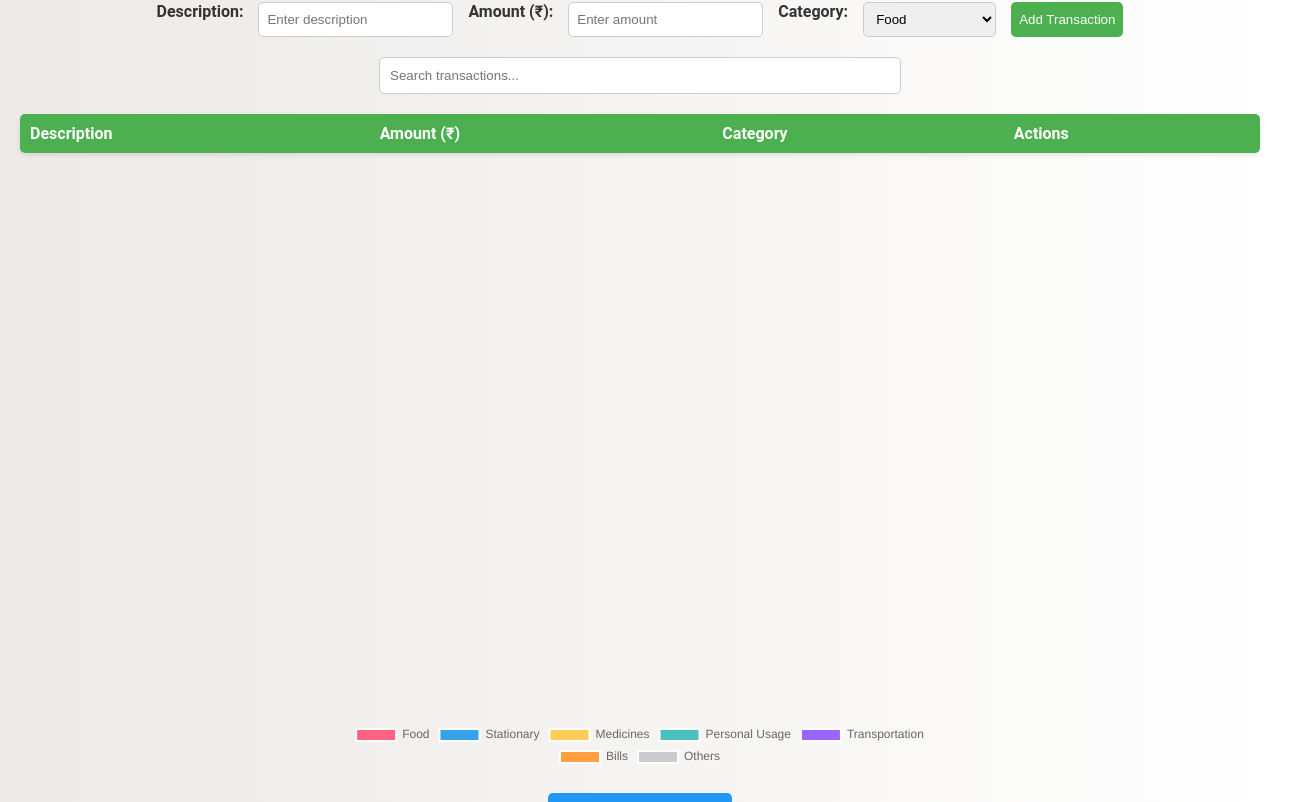
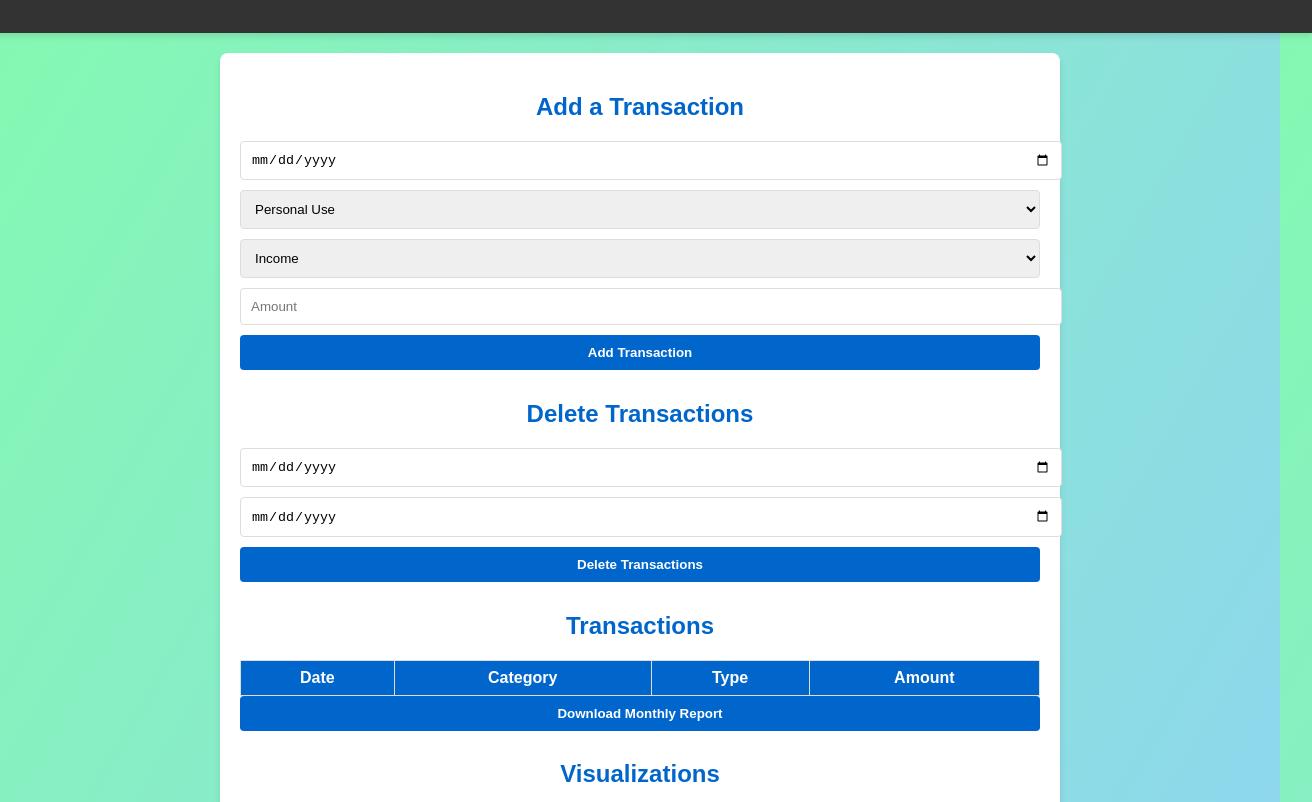
Before and after one commit to Yashika-2408/yashika, a plain HTML site: page index.html in a window 1280 px wide. Shown: the part 79-881 px from the top of the page, 1312 px wide, since content can reach past the window. Drawn offline with nearby package versions, Linux system fonts and the light colour scheme.

Commit message:
Update index.html

```diff
--- a/index.html
+++ b/index.html
@@ -5,251 +5,244 @@
     <meta name="viewport" content="width=device-width, initial-scale=1.0">
     <title>Personal Finance Manager</title>
     <script src="https://cdn.jsdelivr.net/npm/chart.js"></script>
+    <script src="https://cdnjs.cloudflare.com/ajax/libs/jspdf/2.5.1/jspdf.umd.min.js"></script>
     <style>
         body {
-            font-family: 'Roboto', Arial, sans-serif;
-            margin: 20px;
-            background: linear-gradient(to right, #ece9e6, #ffffff);
+            font-family: Arial, sans-serif;
+            margin: 0;
+            padding: 0;
+            background: linear-gradient(120deg, #84fab0, #8fd3f4);
             color: #333;
+            display: flex;
+            flex-direction: column;
+            align-items: center;
+            min-height: 100vh;
         }
-        h1 {
+        header {
+            background-color: #333;
+            color: #fff;
+            width: 100%;
+            padding: 1rem 2rem;
             text-align: center;
-            color: #4CAF50;
+            box-shadow: 0 4px 6px rgba(0, 0, 0, 0.1);
         }
-        form {
-            display: flex;
-            flex-wrap: wrap;
-            justify-content: center;
-            gap: 15px;
+        .container {
+            background: #fff;
+            border-radius: 8px;
+            padding: 20px;
+            box-shadow: 0 4px 6px rgba(0, 0, 0, 0.1);
+            width: 90%;
+            max-width: 800px;
+            margin: 20px auto;
+        }
+        h2 {
+            text-align: center;
             margin-bottom: 20px;
+            color: #0066cc;
         }
-        form label {
+        input, select, button {
+            width: 100%;
+            margin-bottom: 10px;
+            padding: 10px;
+            border: 1px solid #ddd;
+            border-radius: 4px;
+        }
+        button {
+            background-color: #0066cc;
+            color: #fff;
+            border: none;
+            cursor: pointer;
             font-weight: bold;
         }
-        form input, form select, form button {
-            padding: 8px;
-            border-radius: 5px;
-            border: 1px solid #ccc;
-        }
-        form button {
-            background-color: #4CAF50;
-            color: white;
-            border: none;
-            cursor: pointer;
-            transition: background-color 0.3s;
-        }
-        form button:hover {
-            background-color: #45a049;
-        }
-        input#search {
-            width: 100%;
-            max-width: 500px;
-            margin: 0 auto 20px;
-            padding: 10px;
-            border: 1px solid #ccc;
-            border-radius: 5px;
-            display: block;
+        button:hover {
+            background-color: #005bb5;
         }
         table {
             width: 100%;
             border-collapse: collapse;
-            margin-bottom: 20px;
-            background-color: white;
-            border-radius: 5px;
-            overflow: hidden;
-            box-shadow: 0 2px 5px rgba(0, 0, 0, 0.1);
+            margin-top: 20px;
         }
-        table th {
-            background-color: #4CAF50;
+        th, td {
+            border: 1px solid #ddd;
+            padding: 8px;
+            text-align: center;
+        }
+        th {
+            background-color: #0066cc;
             color: white;
-            text-align: left;
-            padding: 10px;
         }
-        table td {
-            padding: 10px;
-            border-bottom: 1px solid #ddd;
-        }
-        table tr:nth-child(even) {
-            background-color: #f2f2f2;
-        }
-        table tr:hover {
-            background-color: #f1f1f1;
-        }
-        #chartContainer {
-            width: 100%;
-            max-width: 600px;
-            margin: 0 auto;
-        }
-        button.delete-btn {
-            background-color: #f44336;
-            color: white;
-            border: none;
-            padding: 5px 10px;
-            border-radius: 5px;
-            cursor: pointer;
-            transition: background-color 0.3s;
-        }
-        button.delete-btn:hover {
-            background-color: #e53935;
-        }
-        button.download-btn {
-            background-color: #2196F3;
-            color: white;
-            border: none;
-            padding: 8px 15px;
-            border-radius: 5px;
-            cursor: pointer;
-            transition: background-color 0.3s;
-            display: block;
+        canvas {
             margin: 20px auto;
-        }
-        button.download-btn:hover {
-            background-color: #1976D2;
         }
     </style>
 </head>
 <body>
+    <header>
         <h1>Yashika Tidke's Personal Finance Manager</h1>
-
-    <form id="transactionForm">
-        <label for="description">Description:</label>
-        <input type="text" id="description" placeholder="Enter description" required>
-
-        <label for="amount">Amount (₹):</label>
-        <input type="number" id="amount" placeholder="Enter amount" required>
-
-        <label for="category">Category:</label>
+    </header>
+    <div class="container">
+        <h2>Add a Transaction</h2>
+        <input type="date" id="date" placeholder="Date">
         <select id="category">
+            <option value="Personal Use">Personal Use</option>
             <option value="Food">Food</option>
-            <option value="Stationary">Stationary</option>
-            <option value="Medicines">Medicines</option>
-            <option value="Personal Usage">Personal Usage</option>
-            <option value="Transportation">Transportation</option>
+            <option value="Stationery">Stationery</option>
             <option value="Bills">Bills</option>
             <option value="Others">Others</option>
         </select>
+        <select id="type">
+            <option value="Income">Income</option>
+            <option value="Expense">Expense</option>
+        </select>
+        <input type="number" id="amount" placeholder="Amount" step="0.01">
+        <button onclick="addTransaction()">Add Transaction</button>
 
-        <button type="submit">Add Transaction</button>
-    </form>
+        <h2>Delete Transactions</h2>
+        <input type="date" id="startDate" placeholder="Start Date">
+        <input type="date" id="endDate" placeholder="End Date">
+        <button onclick="deleteTransactions()">Delete Transactions</button>
 
-    <input type="text" id="search" placeholder="Search transactions...">
-
+        <h2>Transactions</h2>
         <table>
             <thead>
                 <tr>
-                <th>Description</th>
-                <th>Amount (₹)</th>
+                    <th>Date</th>
                     <th>Category</th>
-                <th>Actions</th>
+                    <th>Type</th>
+                    <th>Amount</th>
                 </tr>
             </thead>
             <tbody id="transactionTable">
-            <!-- Transactions will be dynamically added here -->
+                <!-- Transactions will be added here -->
             </tbody>
         </table>
+        <button onclick="downloadMonthlyPDF()">Download Monthly Report</button>
 
-    <div id="chartContainer">
-        <canvas id="categoryChart"></canvas>
+        <h2>Visualizations</h2>
+        <canvas id="pieChart"></canvas>
     </div>
 
-    <button class="download-btn" onclick="downloadReport()">Download Monthly Report</button>
+    <script>
+        const transactions = JSON.parse(localStorage.getItem("transactions")) || [];
 
-    <script>
-        const transactions = [];
-        const categories = {
-            Food: 0,
-            Stationary: 0,
-            Medicines: 0,
-            "Personal Usage": 0,
-            Transportation: 0,
-            Bills: 0,
-            Others: 0
+        const addTransaction = () => {
+            const date = document.getElementById("date").value;
+            const category = document.getElementById("category").value;
+            const type = document.getElementById("type").value;
+            const amount = parseFloat(document.getElementById("amount").value);
+
+            if (!date || !amount) {
+                alert("Please fill all fields.");
+                return;
+            }
+
+            const transaction = { date, category, type, amount };
+            transactions.push(transaction);
+            localStorage.setItem("transactions", JSON.stringify(transactions));
+            alert("Transaction added!");
+            updateTransactionTable();
+            updatePieChart();
         };
 
-        const form = document.getElementById('transactionForm');
-        const tableBody = document.getElementById('transactionTable');
-        const searchInput = document.getElementById('search');
-        const categoryChart = new Chart(document.getElementById('categoryChart'), {
-            type: 'pie',
+        const updateTransactionTable = () => {
+            const tableBody = document.getElementById("transactionTable");
+            tableBody.innerHTML = transactions.map(t => `
+                <tr>
+                    <td>${t.date}</td>
+                    <td>${t.category}</td>
+                    <td>${t.type}</td>
+                    <td>${t.amount}</td>
+                </tr>
+            `).join("");
+        };
+
+        const updatePieChart = () => {
+            const categoryTotals = {};
+            transactions.forEach(({ category, type, amount }) => {
+                if (type === "Expense") {
+                    categoryTotals[category] = (categoryTotals[category] || 0) + amount;
+                }
+            });
+
+            new Chart(document.getElementById("pieChart").getContext("2d"), {
+                type: "pie",
                 data: {
-                labels: Object.keys(categories),
+                    labels: Object.keys(categoryTotals),
                     datasets: [{
-                    label: 'Category Breakdown',
-                    data: Object.values(categories),
-                    backgroundColor: ['#ff6384', '#36a2eb', '#ffcd56', '#4bc0c0', '#9966ff', '#ff9f40', '#c9cbcf']
+                        label: "Expenses by Category",
+                        data: Object.values(categoryTotals),
+                        backgroundColor: [
+                            "#ff6384", "#36a2eb", "#ffce56", "#4bc0c0", "#9966ff", "#ff9f40"
+                        ],
+                        borderWidth: 1
                     }]
                 },
                 options: {
-                responsive: true,
                     plugins: {
                         legend: {
-                        position: 'bottom'
+                            position: 'top',
+                        },
+                        tooltip: {
+                            callbacks: {
+                                label: function(context) {
+                                    let percentage = ((context.raw /
+                                        Object.values(categoryTotals).reduce((a, b) => a + b, 0)) * 100).toFixed(1);
+                                    return `${context.label}: $${context.raw} (${percentage}%)`;
+                                }
+                            }
                         }
                     }
                 }
             });
+        };
 
-        form.addEventListener('submit', (e) => {
-            e.preventDefault();
+        const deleteTransactions = () => {
+            const startDate = new Date(document.getElementById("startDate").value);
+            const endDate = new Date(document.getElementById("endDate").value);
 
-            const description = document.getElementById('description').value;
-            const amount = parseFloat(document.getElementById('amount').value);
-            const category = document.getElementById('category').value;
+            if (!startDate || !endDate) {
+                alert("Please select both start and end dates.");
+                return;
+            }
 
-            transactions.push({ description, amount, category });
-            categories[category] += amount;
-
-            updateTable();
-            updateChart();
-            form.reset();
+            const filteredTransactions = transactions.filter(t => {
+                const transactionDate = new Date(t.date);
+                return transactionDate < startDate || transactionDate > endDate;
             });
 
-        searchInput.addEventListener('input', () => {
-            updateTable(searchInput.value);
+            if (filteredTransactions.length === transactions.length) {
+                alert("No transactions found in the selected date range.");
+            } else {
+                localStorage.setItem("transactions", JSON.stringify(filteredTransactions));
+                transactions.length = 0;
+                transactions.push(...filteredTransactions);
+                alert("Transactions deleted!");
+                updateTransactionTable();
+                updatePieChart();
+            }
+        };
+
+        const downloadMonthlyPDF = () => {
+            const month = new Date().getMonth() + 1;
+            const monthlyTransactions = transactions.filter(t => new Date(t.date).getMonth() + 1 === month);
+
+            const { jsPDF } = window.jspdf;
+            const doc = new jsPDF();
+
+            doc.text(`Monthly Report - Month ${month}`, 10, 10);
+            let y = 20;
+            monthlyTransactions.forEach(t => {
+                doc.text(`${t.date} | ${t.category} | ${t.type} | $${t.amount}`, 10, y);
+                y += 10;
             });
 
-        function updateTable(filter = '') {
-            tableBody.innerHTML = '';
-            transactions
-                .filter(t => t.description.toLowerCase().includes(filter.toLowerCase()))
-                .forEach((t, index) => {
-                    const row = document.createElement('tr');
+            doc.save(`Monthly_Report_Month_${month}.pdf`);
+        };
 
-                    row.innerHTML = `
-                        <td>${t.description}</td>
-                        <td>${t.amount.toFixed(2)}</td>
-                        <td>${t.category}</td>
-                        <td><button class="delete-btn" onclick="deleteTransaction(${index})">Delete</button></td>
-                    `;
-
-                    tableBody.appendChild(row);
-                });
-        }
-
-        function deleteTransaction(index) {
-            const category = transactions[index].category;
-            const amount = transactions[index].amount;
-
-            categories[category] -= amount;
-            transactions.splice(index, 1);
-
-            updateTable();
-            updateChart();
-        }
-
-        function updateChart() {
-            categoryChart.data.datasets[0].data = Object.values(categories);
-            categoryChart.update();
-        }
-
-        function downloadReport() {
-            const report = transactions.map(t => `Description: ${t.description}, Amount (₹): ${t.amount.toFixed(2)}, Category: ${t.category}`).join('\n');
-            const blob = new Blob([report], { type: 'text/plain' });
-            const link = document.createElement('a');
-            link.href = URL.createObjectURL(blob);
-            link.download = 'Monthly_Report.txt';
-            link.click();
-        }
+        window.onload = () => {
+            updateTransactionTable();
+            updatePieChart();
+        };
     </script>
 </body>
 </html>
```
Lines whose indentation alone changed are shown as unchanged.
